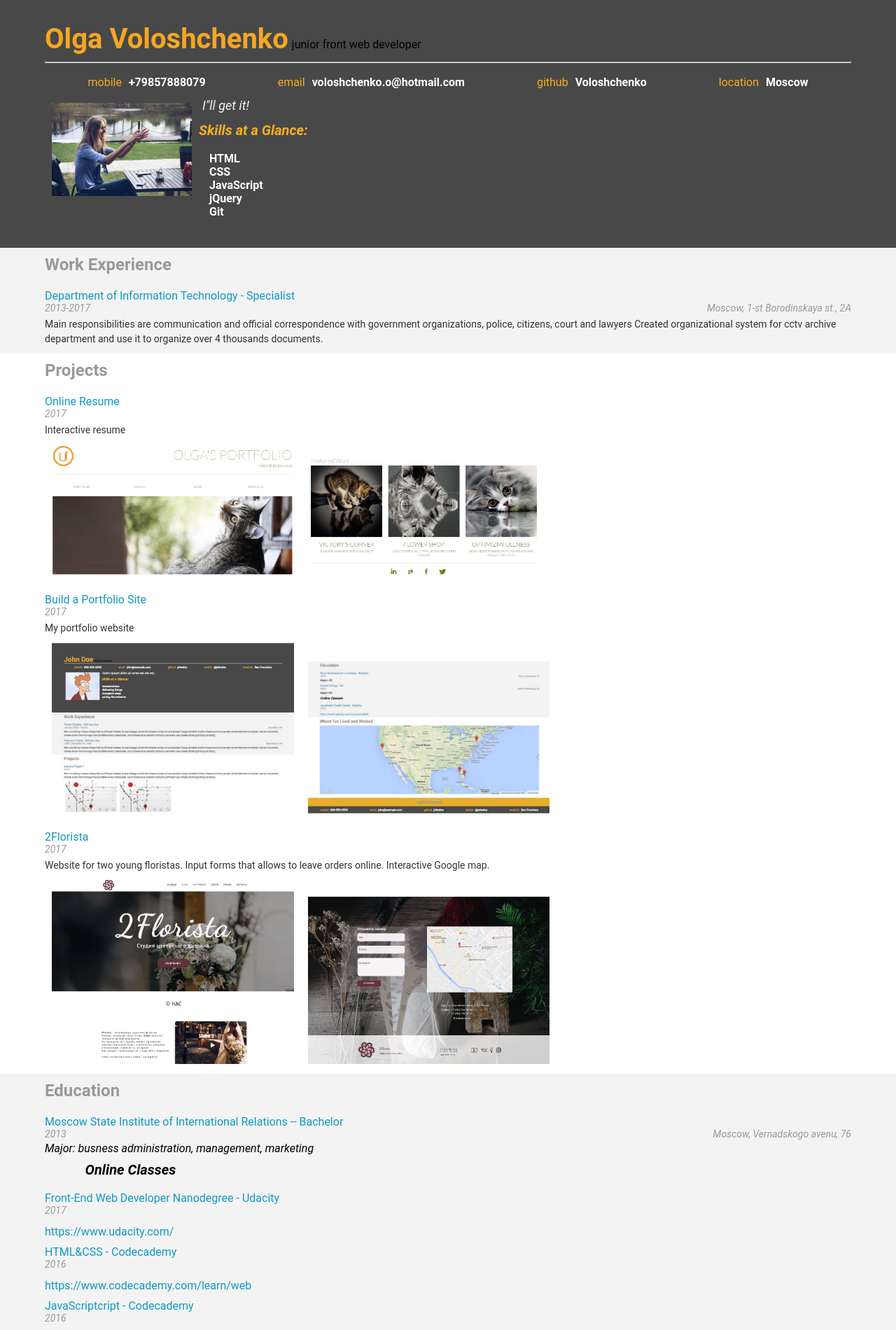
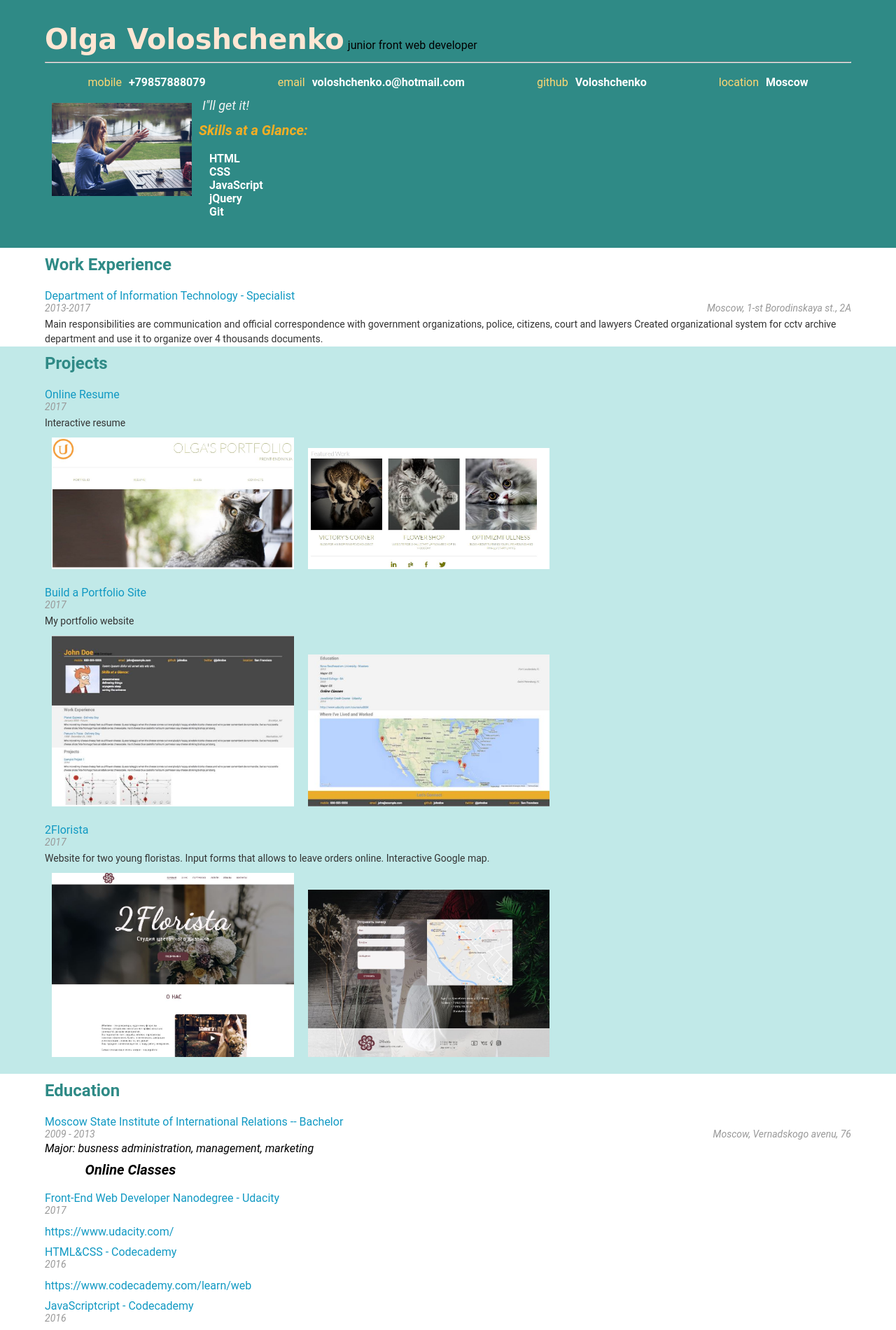
Before and after one commit to Voloshchenko/interactive-resume, a plain HTML site: page index.html in a window 1280 px wide. Shown: the top 1900 px of the page at 70% size. Drawn offline with Linux system fonts and the light colour scheme; some packages are replaced by stand-ins of ours; a web font is replaced by a local one.

Commit message:
for submission

```diff
--- a/css/style.css
+++ b/css/style.css
@@ -25,8 +25,9 @@ h6 {
 }
 
 h1 {
+  font-family: 'Griffy', cursive;
   font-size: 40px;
-  color: #f5a623;
+  color: #FFE6D3;
   line-height: 48px;
   display: inline;
 }
@@ -34,7 +35,7 @@ h1 {
 h2 {
   font-weight: bold;
   font-size: 24px;
-  color: #999;
+  color: #2F8A86;
   line-height: 29px;
   padding: 10px;
 }
@@ -49,7 +50,7 @@ h3 {
 h4 {
   font-weight: bold;
   font-size: 14px;
-  color: #4a4a4a;
+  color: #A66939;
   line-height: 17px;
 }
 
@@ -86,7 +87,7 @@ p {
 }
 
 a {
-  color: #1199c3;
+  color: #1199C3;
   text-decoration: none;
   margin-top: 10px;
   display: block;
@@ -95,41 +96,41 @@ a {
 .welcome-message {
   font-style: italic;
   font-size: 18px;
-  color: #f3f3f3;
+  color: #F3F3F3;
   line-height: 28px;
 }
 
 #skills-h3 {
-  color: #f5ae23;
+  color: #F5AE23;
   display: none;
 }
 
 .orange {
-  background-color: #f5ae23;
+  background-color: #FFD773;
 }
 
 .orange-text {
-  color: #f5ae23;
+  color: #FFD773;
 }
 
 .white-text {
   font-weight: bold;
-  color: #fff;
+  color: #FFF;
 }
 
-.gray {
-  background-color: #f3f3f3;
+.light-blue {
+  background-color: #C1E9E8;
   padding-bottom: 10px;
   clear: both;
 }
 
-.dark-gray {
-  background-color: #4a4a4a;
+.blue {
+  background-color: #91D4D1;
 }
 
 /* TODO: Replace with image later */
 #header {
-  background-color: #484848;
+  background-color: #2F8A86;
 }
 
 .flex-box {
--- a/index.html
+++ b/index.html
@@ -25,7 +25,7 @@ need to load. You'll see a lot of <link>s to CSS files for styles and
   <!-- Load the page styles. -->
   <link href="css/style.css" rel="stylesheet">
   <link href="https://fonts.googleapis.com/css?family=Lato:100,300" rel="stylesheet">
-
+  <link href="https://fonts.googleapis.com/css?family=Griffy" rel="stylesheet">
 
 
   <!--
@@ -41,19 +41,19 @@ need to load. You'll see a lot of <link>s to CSS files for styles and
       <ul id="topContacts" class="flex-box"></ul>
     </div>
     <div style="clear: both;"></div>
-    <div id="workExperience" class="gray">
+    <div id="workExperience">
       <h2>Work Experience</h2>
     </div>
-    <div id="projects">
+    <div id="projects" class="light-blue">
       <h2>Projects</h2>
     </div>
-    <div id="education" class="gray">
+    <div id="education">
       <h2>Education</h2>
     </div>
-    <div id="mapDiv">
+    <div id="mapDiv" class="light-blue">
       <h2>Where I've Lived and Worked</h2>
     </div>
-    <div id="lets-connect" class="dark-gray">
+    <div id="lets-connect" class="blue">
       <h2 class="orange center-text">Let's Connect</h2>
         <ul id="footerContacts" class="flex-box">
       </ul>
--- a/js/resumeBuilder.js
+++ b/js/resumeBuilder.js
@@ -1,11 +1,10 @@
 /*
 This is empty on purpose! Your code to build the resume will go here.
  */
-
 var bio = {
-    name : 'Olga Voloshchenko',
-    role : 'junior front web developer',
-    contacts : {
+    name: 'Olga Voloshchenko',
+    role: 'junior front web developer',
+    contacts: {
         mobile: '+79857888079',
         email: 'voloshchenko.o@hotmail.com',
         github: 'Voloshchenko',
@@ -32,59 +31,56 @@ var bio = {
         $('#header').append(formattedBioPic);
         $('#header').append(formattedMessage);
 
-		if(bio.skills.length > 0){
+        if (bio.skills.length > 0) {
             $('#header').append(HTMLskillsStart);
-			for(var i=0; i<bio.skills.length; i++){
+            for (var i = 0; i < bio.skills.length; i++) {
                 var formattedSkill = HTMLskills.replace('%data%', bio.skills[i]);
                 $('#skills').append(formattedSkill);
-			};
-		};
+            }
+        }
     }
 
- }
+};
 
 var education = {
-    schools: [
-    	{
+    schools: [{
         name: 'Moscow State Institute of International Relations',
         location: 'Moscow, Vernadskogo avenu, 76',
         degree: 'Bachelor',
         majors: ['busness administration', ' management', ' marketing'],
-        	dates: 2013,
+        dates: '2009 - 2013',
         url: 'http://english.mgimo.ru/'
-       	}
-    ],
+    }],
 
-    onlineCourses: [
-    	{
+    onlineCourses: [{
             title: 'Front-End Web Developer Nanodegree',
             school: 'Udacity',
-	        date: 2017,
+            date: '2017',
             url: 'https://www.udacity.com/'
         },
         {
             title: 'HTML&CSS',
             school: 'Codecademy',
-	        date: 2016,
+            date: '2016',
             url: 'https://www.codecademy.com/learn/web'
         },
         {
             title: 'JavaScriptcript',
             school: 'Codecademy',
-	        date: 2016,
+            date: '2016',
             url: 'https://www.codecademy.com/learn/javascript'
         },
         {
             title: 'jQuery',
             school: 'Codecademy',
-	        date: 2016,
+            date: '2016',
             url: 'https://www.codecademy.com/learn/jquery'
         }
     ],
-    display: function(){
+    display: function() {
         $('#education').append(HTMLschoolStart);
-    	for(var i=0; i<education.schools.length; i++){
-    		var formattedSchoolName = HTMLschoolName.replace('%data%', education.schools[i].name)
+        for (var i = 0; i < education.schools.length; i++) {
+            var formattedSchoolName = HTMLschoolName.replace('%data%', education.schools[i].name);
             var formattedSchoolDegree = HTMLschoolDegree.replace('%data%', education.schools[i].degree);
             var formattedEductionTitle = $(formattedSchoolName + formattedSchoolDegree).attr("href", education.schools[i].url);
             var formattedSchoolDates = HTMLschoolDates.replace('%data%', education.schools[i].dates);
@@ -95,27 +91,26 @@ var education = {
             $('.education-entry').append(formattedSchoolDates);
             $('.education-entry').append(formattedSchoolLocation);
             $('.education-entry').append(formattedSchoolMajor);
-		};
+        }
 
         $('.education-entry').append(HTMLonlineClasses);
-    	for(var i=0; i<education.onlineCourses.length; i++){
-    		var formattedOnlineTitle = HTMLonlineTitle.replace('%data%', education.onlineCourses[i].title)
-			var formattedOnlineSchool = HTMLonlineSchool.replace('%data%', education.onlineCourses[i].school);
+        for (var j = 0; j < education.onlineCourses.length; j++) {
+            var formattedOnlineTitle = HTMLonlineTitle.replace('%data%', education.onlineCourses[j].title);
+            var formattedOnlineSchool = HTMLonlineSchool.replace('%data%', education.onlineCourses[j].school);
             formattedOnlineTitle = $(formattedOnlineTitle + formattedOnlineSchool).attr('href', education.onlineCourses[i].url);
-			var formattedOnlineDates = HTMLonlineDates.replace('%data%', education.onlineCourses[i].date);
-			var formattedOnlineURL = HTMLonlineURL.replace('%data%', education.onlineCourses[i].url);
-			formattedOnlineURL = $(formattedOnlineURL).attr("href", education.onlineCourses[i].url);
+            var formattedOnlineDates = HTMLonlineDates.replace('%data%', education.onlineCourses[j].date);
+            var formattedOnlineURL = HTMLonlineURL.replace('%data%', education.onlineCourses[j].url);
+            formattedOnlineURL = $(formattedOnlineURL).attr("href", education.onlineCourses[j].url);
 
             $('.education-entry').append(formattedOnlineTitle);
             $('.education-entry').append(formattedOnlineDates);
             $('.education-entry').append(formattedOnlineURL);
-		};
         }
     }
+};
 
 var work = {
-    jobs: [
-    	{
+    jobs: [{
         employer: 'Department of Information Technology',
         title: 'Specialist',
         location: 'Moscow, 1-st Borodinskaya st., 2A',
@@ -123,12 +118,11 @@ var work = {
         description: 'Main responsibilities are communication and official correspondence with government organizations, police, citizens, court and lawyers ' +
             'Created organizational system for cctv archive department and use it to organize over 4 thousands documents.',
         url: 'http://dit.mos.ru/'
-     	}
-    ],
+    }],
 
-    display: function(){
+    display: function() {
         $('#workExperience').append(HTMLworkStart);
-	    for(var i=0; i<work.jobs.length; i++){
+        for (var i = 0; i < work.jobs.length; i++) {
             var formattedWorkEmployer = HTMLworkEmployer.replace('%data%', work.jobs[i].employer);
             var formattedWorkTitle = HTMLworkTitle.replace('%data%', work.jobs[i].title);
             var formattedWork = $(formattedWorkEmployer + formattedWorkTitle).attr('href', work.jobs[i].url);
@@ -140,39 +134,38 @@ var work = {
             $('.work-entry').append(formattedWorkDates);
             $('.work-entry').append(formattedWorkLocation);
             $('.work-entry').append(formattedWorkDescription);
-		};
         }
     }
+};
 
 var projects = {
-    project: [
-        {
+    project: [{
             title: 'Online Resume',
-            dates: 2017,
+            dates: '2017',
             description: 'Interactive resume',
-            images: ['images/cv.jpg', 'images/cv2.jpg',],
+            images: ['images/cv.jpg', 'images/cv2.jpg', ],
             url: 'https://classroom.udacity.com/nanodegrees/nd001'
         },
         {
             title: 'Build a Portfolio Site',
-            dates: 2017,
+            dates: '2017',
             description: 'My portfolio website',
             images: ['images/Portfoliowebsite.jpg', 'images/Portfoliowebsite2.jpg'],
             url: 'https://classroom.udacity.com/nanodegrees/nd001'
         },
         {
             title: '2Florista',
-            dates: 2017,
+            dates: '2017',
             description: 'Website for two young floristas. Input forms that allows to leave orders online. Interactive Google map. ',
             images: ['images/flowers.jpg', 'images/flower.jpg'],
             url: 'https://github.com/Voloshchenko/interactive-resume'
         }
     ],
 
-    display: function(){
+    display: function() {
         $('#projects').append(HTMLprojectStart);
-    	for(var i=0; i<projects.project.length; i++){
-    		var formattedProjectTitle = HTMLprojectTitle.replace('%data%', projects.project[i].title)
+        for (var i = 0; i < projects.project.length; i++) {
+            var formattedProjectTitle = HTMLprojectTitle.replace('%data%', projects.project[i].title);
             formattedProjectTitle = $(formattedProjectTitle).attr('href', projects.project[i].url);
             var formattedProjectDates = HTMLprojectDates.replace('%data%', projects.project[i].dates);
             var formattedProjectDescription = HTMLprojectDescription.replace('%data%', projects.project[i].description);
@@ -183,14 +176,13 @@ var projects = {
             $('.project-entry').append(formattedProjectDescription);
             //$('.project-entry').append(formattedProjectImage);
 
-			for(var j=0; j<projects.project[i].images.length; j++){
+            for (var j = 0; j < projects.project[i].images.length; j++) {
                 var formattedProjectImage = HTMLprojectImage.replace('%data%', projects.project[i].images[j]);
                 $('.project-entry').append(formattedProjectImage);
-			};
-		};
             }
         }
-
+    }
+};
 
 
 
```
Lines whose indentation alone changed are shown as unchanged.
